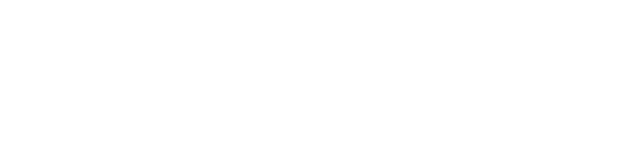
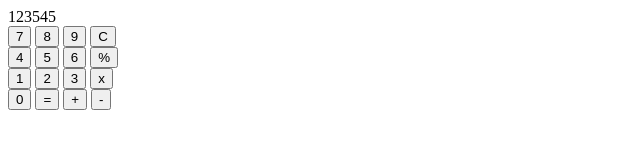
Before and after one commit to Edboch/calculator, a plain HTML site: page index.html in a window 1280 px wide. Shown: the whole page, without its empty margins (0-640 px from the left). Drawn offline with Linux system fonts and the light colour scheme.

Commit message:
Populate index page with calculator buttons

```diff
--- a/index.html
+++ b/index.html
@@ -5,5 +5,33 @@
         <title>Calculator</title>
         <script src="calculator.js" defer></script>
     </head>
-    <body></body>
+    <body>
+        <div id="calculator">
+            <div id="display">123545</div>
+            <div class="row">
+                <button id="seven">7</button>
+                <button id="eight">8</button>
+                <button id="nine">9</button>
+                <button id="clear">C</button>
+            </div>
+            <div class="row">
+                <button id="four">4</button>
+                <button id="five">5</button>
+                <button id="six">6</button>
+                <button id="divide">%</button>
+            </div>
+            <div class="row">
+                <button id="one">1</button>
+                <button id="two">2</button>
+                <button id="three">3</button>
+                <button id="multiply">x</button>
+            </div>
+            <div class="row">
+                <button id="zero">0</button>
+                <button id="equal">=</button>
+                <button id="add">+</button>
+                <button id="subtract">-</button>
+            </div>
+        </div>
+    </body>
 </html>
```
